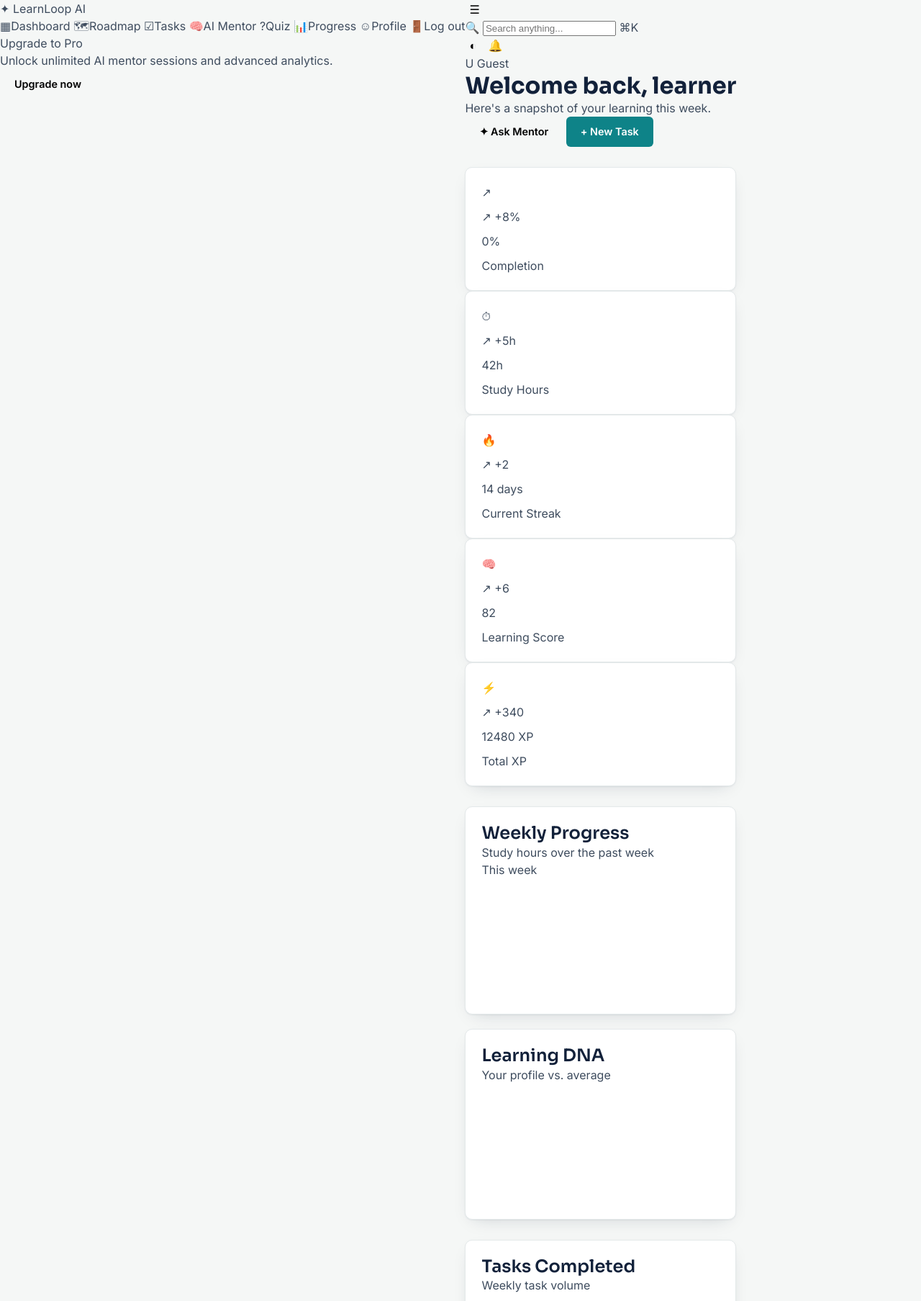
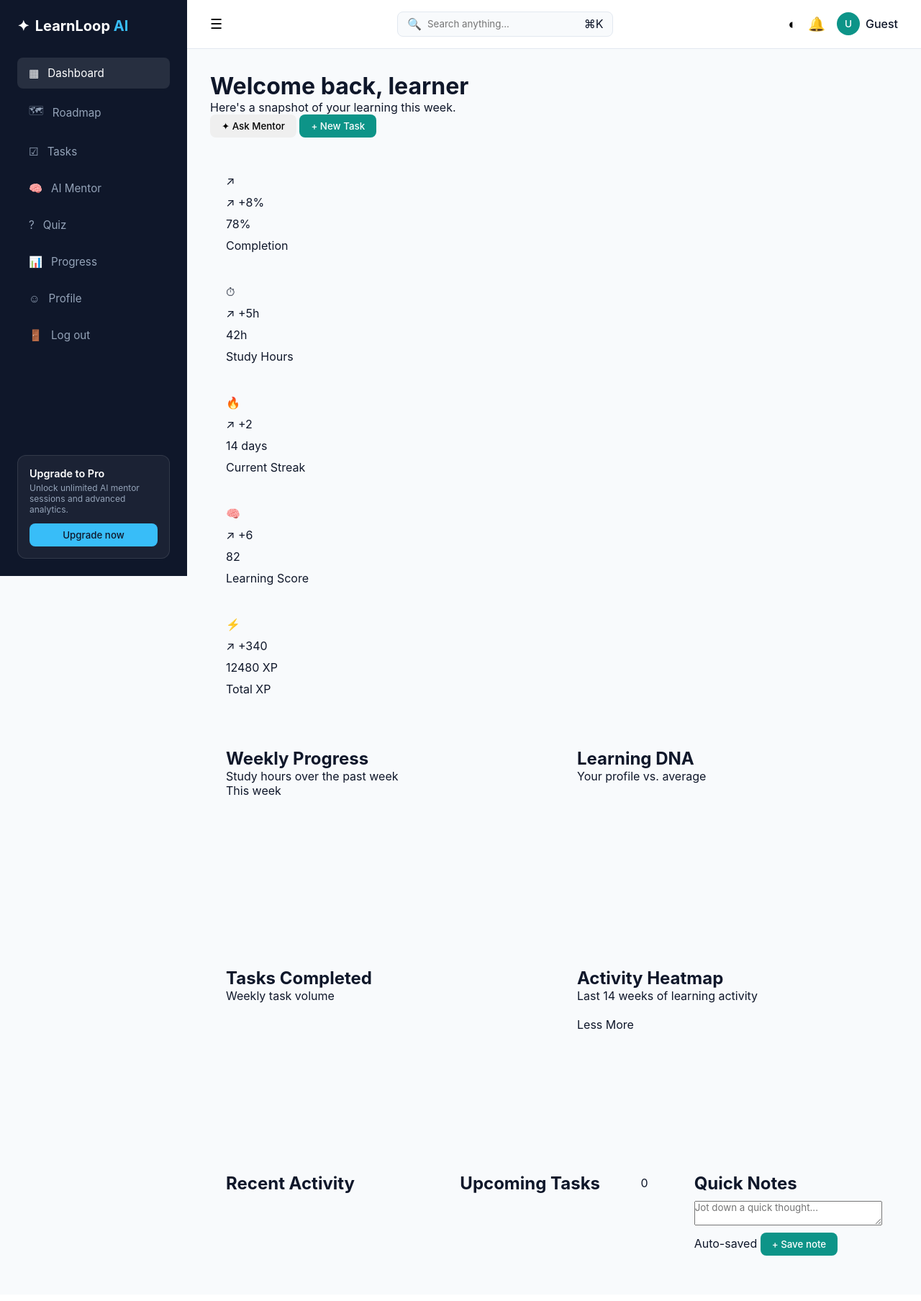
Before and after one commit to sujal530/LearnLoop, a Flask app: page /dashboard in a window 1280 px wide. Shown: the top 1807 px of the page at 72% size. After the commit the page ends 1744 px from the top, so only its background shows below. Run offline with Flask 3, Linux system fonts and the light colour scheme; the visitor is signed in with stand-in values (Sample User, id 1); data comes from the database, SQL or seed files in the repository; both versions use the stored data as it was after the commit; data that the repository does not hold is empty; a map, chart or similar area stays blank.

Commit message:
Debug fixes and feature updates

```diff
--- a/static/css/style.css
+++ b/static/css/style.css
@@ -1,328 +1,207 @@
-/* ==========================================================================
-   LearnLoop — Global Stylesheet
-   Design tokens, reset, typography, and shared components used across
-   every page (buttons, auth forms, nav shell, toasts, progress ring).
-   Load this BEFORE the page-specific stylesheet (dashboard/roadmap/
-   quiz/profile.css) since they consume these custom properties.
-   ========================================================================== */
-
-@import url('https://fonts.googleapis.com/css2?family=Sora:wght@400;600;700&family=Inter:wght@400;500;600&family=IBM+Plex+Mono:wght@400;500&display=swap');
-
-/* ---------- Design tokens ---------- */
+/* Core Reset & Variables */
 :root {
-  /* Surfaces */
-  --ink-900: #12213a;
-  --ink-700: #1d3352;
-  --paper-50: #f5f7f6;
-  --paper-0: #ffffff;
-
-  /* Brand accent — "the loop" */
-  --loop-teal-600: #0b6367;
-  --loop-teal-500: #0e8388;
-  --loop-teal-100: #dcefef;
-
-  /* Secondary accent — "the spark" (streaks, XP, highlights) */
-  --spark-amber-600: #c9820f;
-  --spark-amber-500: #f5a623;
-  --spark-amber-100: #fdeacb;
-
-  /* Status */
-  --coral-600: #c53f21;
-  --coral-500: #e4572e;
-  --coral-100: #fbe0d6;
-
-  /* Text & borders */
-  --slate-700: #3e4c5e;
-  --slate-500: #5b6b79;
-  --slate-300: #9aa7b0;
-  --slate-100: #e4e9ea;
-
-  /* Type */
-  --font-display: 'Sora', 'Segoe UI', sans-serif;
-  --font-body: 'Inter', 'Segoe UI', sans-serif;
-  --font-mono: 'IBM Plex Mono', 'Courier New', monospace;
-
-  /* Shape & motion */
-  --radius-sm: 6px;
-  --radius-md: 10px;
-  --radius-lg: 18px;
-  --shadow-card: 0 1px 2px rgba(18, 33, 58, 0.06), 0 8px 24px -12px rgba(18, 33, 58, 0.22);
-  --transition-base: 160ms ease;
+  --bg-main: #f8fafc;
+  --bg-sidebar: #0f172a;
+  --text-primary: #0f172a;
+  --text-muted: #64748b;
+  --border-color: #e2e8f0;
+  --primary-color: #0d9488;
+  --primary-hover: #0f766e;
 }
 
-/* ---------- Reset ---------- */
-*, *::before, *::after { box-sizing: border-box; }
-html, body, h1, h2, h3, h4, p, ul, ol, figure { margin: 0; padding: 0; }
-body {
-  font-family: var(--font-body);
-  background: var(--paper-50);
-  color: var(--slate-700);
-  line-height: 1.5;
-  -webkit-font-smoothing: antialiased;
-}
-a { color: inherit; text-decoration: none; }
-ul, ol { list-style: none; }
-button { font: inherit; cursor: pointer; border: none; background: none; }
-img { max-width: 100%; display: block; }
-
-h1, h2, h3, h4 {
-  font-family: var(--font-display);
-  color: var(--ink-900);
-  line-height: 1.2;
-}
-h1 { font-size: 2rem; font-weight: 700; }
-h2 { font-size: 1.5rem; font-weight: 600; }
-h3 { font-size: 1.125rem; font-weight: 600; }
-
-:focus-visible {
-  outline: 2px solid var(--loop-teal-500);
-  outline-offset: 2px;
+* {
+  margin: 0;
+  padding: 0;
+  box-sizing: border-box;
+  font-family: -apple-system, BlinkMacSystemFont, "Segoe UI", Roboto, Helvetica, Arial, sans-serif;
 }
 
-/* ---------- Layout shell ---------- */
+body.app-body {
+  background-color: var(--bg-main);
+  color: var(--text-primary);
+  min-height: 100vh;
+}
+
+/* App Shell Layout */
 .app-shell {
   display: flex;
   min-height: 100vh;
+  width: 100%;
 }
 
-.app-sidebar {
-  width: 240px;
-  flex-shrink: 0;
-  background: var(--ink-900);
-  color: var(--paper-50);
-  padding: 24px 16px;
+/* Sidebar Styling */
+.sidebar {
+  width: 260px;
+  min-width: 260px;
+  background-color: var(--bg-sidebar);
+  color: #ffffff;
   display: flex;
   flex-direction: column;
-  gap: 32px;
+  padding: 1.5rem;
+  position: fixed;
+  top: 0;
+  bottom: 0;
+  left: 0;
+  z-index: 100;
+  overflow-y: auto;
 }
 
-.app-sidebar .brand {
-  font-family: var(--font-display);
+.sidebar-brand {
+  font-size: 1.25rem;
   font-weight: 700;
-  font-size: 1.25rem;
-  color: var(--paper-0);
+  margin-bottom: 2rem;
   display: flex;
   align-items: center;
-  gap: 8px;
+  gap: 0.5rem;
 }
 
-.app-sidebar .brand::before {
-  content: "";
-  width: 10px;
-  height: 10px;
-  border-radius: 50%;
-  border: 2px solid var(--loop-teal-500);
-  border-top-color: transparent;
+.brand-accent {
+  color: #38bdf8;
 }
 
-.app-nav-link {
-  display: block;
-  padding: 10px 12px;
-  border-radius: var(--radius-sm);
-  color: var(--slate-300);
-  font-size: 0.9rem;
-  transition: background var(--transition-base), color var(--transition-base);
+.sidebar-nav {
+  display: flex;
+  flex-direction: column;
+  gap: 0.5rem;
+  flex-grow: 1;
 }
 
-.app-nav-link:hover,
-.app-nav-link.is-active {
-  background: rgba(255, 255, 255, 0.08);
-  color: var(--paper-0);
+.sidebar-nav .nav-link {
+  display: flex;
+  align-items: center;
+  gap: 0.75rem;
+  padding: 0.75rem 1rem;
+  color: #94a3b8;
+  text-decoration: none;
+  border-radius: 0.5rem;
+  font-size: 0.95rem;
+  transition: all 0.2s ease;
 }
 
-.app-main {
-  flex: 1;
-  padding: 32px 40px;
-  max-width: 1200px;
+.sidebar-nav .nav-link:hover,
+.sidebar-nav .nav-link-active {
+  background-color: rgba(255, 255, 255, 0.1);
+  color: #ffffff;
 }
 
-/* ---------- Buttons ---------- */
-.btn {
-  display: inline-flex;
+.sidebar-upgrade {
+  background-color: rgba(255, 255, 255, 0.05);
+  padding: 1rem;
+  border-radius: 0.75rem;
+  border: 1px solid rgba(255, 255, 255, 0.1);
+  margin-top: auto;
+}
+
+.upgrade-title {
+  font-weight: 600;
+  font-size: 0.9rem;
+  margin-bottom: 0.25rem;
+}
+
+.upgrade-copy {
+  font-size: 0.75rem;
+  color: #94a3b8;
+  margin-bottom: 0.75rem;
+}
+
+/* Main Panel Layout */
+.main-panel {
+  margin-left: 260px;
+  flex-grow: 1;
+  display: flex;
+  flex-direction: column;
+  min-width: 0;
+  width: calc(100% - 260px);
+}
+
+.topbar {
+  display: flex;
+  align-items: center;
+  justify-content: space-between;
+  padding: 1rem 2rem;
+  background-color: #ffffff;
+  border-bottom: 1px solid var(--border-color);
+  position: sticky;
+  top: 0;
+  z-index: 90;
+}
+
+.topbar-search {
+  display: flex;
+  align-items: center;
+  background-color: var(--bg-main);
+  border: 1px solid var(--border-color);
+  padding: 0.4rem 0.8rem;
+  border-radius: 0.5rem;
+  gap: 0.5rem;
+  width: 300px;
+}
+
+.topbar-search input {
+  border: none;
+  background: transparent;
+  outline: none;
+  width: 100%;
+}
+
+.topbar-actions {
+  display: flex;
+  align-items: center;
+  gap: 1rem;
+}
+
+.user-menu {
+  display: flex;
+  align-items: center;
+  gap: 0.5rem;
+  font-weight: 500;
+}
+
+.user-avatar {
+  width: 32px;
+  height: 32px;
+  background-color: var(--primary-color);
+  color: white;
+  border-radius: 50%;
+  display: flex;
   align-items: center;
   justify-content: center;
-  gap: 8px;
-  padding: 10px 20px;
-  border-radius: var(--radius-sm);
-  font-weight: 600;
-  font-size: 0.9rem;
-  transition: transform var(--transition-base), box-shadow var(--transition-base), background var(--transition-base);
-}
-.btn:active { transform: translateY(1px); }
-
-.btn-primary { background: var(--loop-teal-500); color: var(--paper-0); }
-.btn-primary:hover { background: var(--loop-teal-600); }
-
-.btn-secondary {
-  background: var(--paper-0);
-  color: var(--ink-900);
-  border: 1px solid var(--slate-100);
-}
-.btn-secondary:hover { border-color: var(--slate-300); }
-
-.btn-ghost { color: var(--slate-500); }
-.btn-ghost:hover { color: var(--ink-900); }
-
-#login-btn, #register-btn {
-  width: 100%;
-  margin-top: 8px;
+  font-size: 0.85rem;
 }
 
-/* ---------- Forms & auth ---------- */
-.auth-page {
-  min-height: 100vh;
-  display: grid;
-  place-items: center;
-  background: var(--paper-50);
-  padding: 24px;
+.page-content {
+  padding: 2rem;
+  flex-grow: 1;
 }
 
-.login-card {
-  width: 100%;
-  max-width: 380px;
-  background: var(--paper-0);
-  border-radius: var(--radius-lg);
-  box-shadow: var(--shadow-card);
-  padding: 40px 32px;
+/* Base Buttons & Helpers */
+.btn {
+  padding: 0.5rem 1rem;
+  border-radius: 0.5rem;
+  border: none;
+  font-weight: 500;
+  cursor: pointer;
+  transition: background-color 0.2s ease;
 }
 
-.login-card h1 { font-size: 1.5rem; margin-bottom: 4px; }
-
-.login-card .subtitle {
-  color: var(--slate-500);
-  font-size: 0.9rem;
-  margin-bottom: 24px;
+.btn-primary {
+  background-color: var(--primary-color);
+  color: white;
 }
 
-.form-group { margin-bottom: 18px; }
-
-.form-label {
-  display: block;
-  font-size: 0.8rem;
-  font-weight: 600;
-  color: var(--slate-700);
-  margin-bottom: 6px;
+.btn-primary:hover {
+  background-color: var(--primary-hover);
 }
 
-.form-input,
-#email, #password {
+.btn-upgrade {
   width: 100%;
-  padding: 11px 14px;
-  border-radius: var(--radius-sm);
-  border: 1px solid var(--slate-100);
-  background: var(--paper-50);
-  font-family: var(--font-body);
-  font-size: 0.95rem;
-  color: var(--ink-900);
-  transition: border-color var(--transition-base);
+  background-color: #38bdf8;
+  color: #0f172a;
 }
 
-.form-input:focus,
-#email:focus, #password:focus {
-  outline: none;
-  border-color: var(--loop-teal-500);
+.icon-btn {
+  background: none;
+  border: none;
+  font-size: 1.2rem;
+  cursor: pointer;
 }
-
-.form-footer {
-  margin-top: 20px;
-  text-align: center;
-  font-size: 0.85rem;
-  color: var(--slate-500);
-}
-.form-footer a { color: var(--loop-teal-600); font-weight: 600; }
-
-/* ---------- Cards (shared base) ---------- */
-.card {
-  background: var(--paper-0);
-  border-radius: var(--radius-md);
-  border: 1px solid var(--slate-100);
-  box-shadow: var(--shadow-card);
-  padding: 20px;
-}
-
-/* ---------- Badges ---------- */
-.badge {
-  display: inline-flex;
-  align-items: center;
-  padding: 3px 10px;
-  border-radius: 999px;
-  font-size: 0.75rem;
-  font-weight: 600;
-  font-family: var(--font-mono);
-}
-.badge-success { background: var(--loop-teal-100); color: var(--loop-teal-600); }
-.badge-warning { background: var(--spark-amber-100); color: var(--spark-amber-600); }
-.badge-danger  { background: var(--coral-100); color: var(--coral-600); }
-
-/* ---------- Signature element: the loop progress ring ---------- */
-/* Usage: <div class="progress-ring" style="--progress: 72"><span>72%</span></div> */
-.progress-ring {
-  --progress: 0;
-  width: 64px;
-  height: 64px;
-  border-radius: 50%;
-  display: grid;
-  place-items: center;
-  background: conic-gradient(
-    var(--loop-teal-500) calc(var(--progress) * 1%),
-    var(--slate-100) 0
-  );
-}
-
-.progress-ring span {
-  width: 48px;
-  height: 48px;
-  border-radius: 50%;
-  background: var(--paper-0);
-  display: grid;
-  place-items: center;
-  font-family: var(--font-mono);
-  font-size: 0.8rem;
-  font-weight: 600;
-  color: var(--ink-900);
-}
-
-/* ---------- Toast notifications (used by showToast in JS) ---------- */
-#toast-container {
-  position: fixed;
-  bottom: 24px;
-  right: 24px;
-  display: flex;
-  flex-direction: column;
-  gap: 10px;
-  z-index: 1000;
-}
-
-.toast {
-  min-width: 240px;
-  padding: 12px 16px;
-  border-radius: var(--radius-sm);
-  background: var(--ink-900);
-  color: var(--paper-0);
-  font-size: 0.875rem;
-  box-shadow: var(--shadow-card);
-  animation: toast-in 200ms ease;
-  border-left: 4px solid var(--slate-300);
-}
-.toast-success { border-left-color: var(--loop-teal-500); }
-.toast-error   { border-left-color: var(--coral-500); }
-.toast-info    { border-left-color: var(--spark-amber-500); }
-
-@keyframes toast-in {
-  from { opacity: 0; transform: translateY(8px); }
-  to   { opacity: 1; transform: translateY(0); }
-}
-
-/* ---------- Empty states ---------- */
-.empty-state { text-align: center; padding: 48px 24px; color: var(--slate-500); }
-.empty-state h3 { color: var(--ink-900); margin-bottom: 6px; }
-
-@media (prefers-reduced-motion: reduce) {
-  * { animation-duration: 0.001ms !important; transition-duration: 0.001ms !important; }
-}
-
-@media (max-width: 768px) {
-  .app-shell { flex-direction: column; }
-  .app-sidebar { width: 100%; flex-direction: row; overflow-x: auto; }
-  .app-main { padding: 20px; }
-}
--- a/static/js/dashboard.js
+++ b/static/js/dashboard.js
@@ -3,27 +3,38 @@
  * -----------------------------------------------------------------------
  * Populates #dashboard-container: summary stats, the upcoming tasks list,
  * and the charts defined in charts.js.
- *
- * DEPENDS ON (must load before this file):
- *   - script.js  -> fetchJson(), getEmbeddedData()
- *   - charts.js  -> initDashboardCharts()
- *
- * DATA SOURCE
- * Tries embedded JSON first (<script type="application/json" id="dashboard-data">
- * rendered by Flask/Jinja on GET /dashboard), then falls back to fetching
- * /progress and /tasks directly. This avoids requiring a new API route.
- *
- * SCOPE NOTE: "streak" and "study hours" appear in the pitch deck, but need a
- * per-day activity log that isn't in the current schema (Progress only has
- * topic/completion, Tasks only has status/deadline — no completed_at date).
- * Those two are left out rather than faked; everything below is computed
- * from real Progress/Tasks columns.
- *
- * IDS ADDED OUT OF NECESSITY (not in the shared id list, which has no ids
- * for dashboard stat widgets): overall-completion-value, upcoming-tasks-count,
- * upcoming-tasks-list. All three must exist inside #dashboard-container.
  */
 
+// Safety Fallbacks for helper functions if script.js isn't loaded first
+if (typeof getEmbeddedData !== 'function') {
+    window.getEmbeddedData = function(id) {
+        const scriptTag = document.getElementById(id);
+        if (scriptTag && scriptTag.textContent) {
+            try {
+                return JSON.parse(scriptTag.textContent);
+            } catch (e) {
+                return null;
+            }
+        }
+        return null;
+    };
+}
+
+if (typeof fetchJson !== 'function') {
+    window.fetchJson = async function(url) {
+        try {
+            const response = await fetch(url);
+            if (!response.ok) return null;
+            return await response.json();
+        } catch (e) {
+            return null;
+        }
+    };
+}
+
+/**
+ * Fetches dashboard data from embedded JSON script tag or falls back to APIs.
+ */
 async function loadDashboardData() {
     const embeddedData = getEmbeddedData('dashboard-data');
     if (embeddedData) {
@@ -56,7 +67,7 @@ function calculateOverallCompletion(progressData) {
 }
 
 /**
- * Renders the small summary stat cards inside #dashboard-container.
+ * Renders the summary stat cards inside #dashboard-container.
  */
 function renderSummaryStats(dashboardData) {
     const overallCompletionElement = document.getElementById('overall-completion-value');
@@ -65,7 +76,7 @@ function renderSummaryStats(dashboardData) {
     const overallCompletion = calculateOverallCompletion(dashboardData.progress);
     const upcomingTasks = (dashboardData.tasks || []).filter((task) => task.status !== 'completed');
 
-    if (overallCompletionElement) {
+    if (overallCompletionElement && overallCompletion > 0) {
         overallCompletionElement.textContent = `${overallCompletion}%`;
     }
 
@@ -86,28 +97,21 @@ function renderUpcomingTasksList(taskData) {
 
     const upcomingTasks = (taskData || [])
         .filter((task) => task.status !== 'completed')
-        .sort((firstTask, secondTask) => new Date(firstTask.deadline) - new Date(secondTask.deadline));
+        .sort((firstTask, secondTask) => new Date(firstTask.deadline || 0) - new Date(secondTask.deadline || 0));
 
+    // Only overwrite list if API returned tasks
+    if (upcomingTasks.length > 0) {
         upcomingTasksList.innerHTML = '';
-
-    if (upcomingTasks.length === 0) {
-        const emptyStateItem = document.createElement('li');
-        emptyStateItem.className = 'task-item task-item-empty';
-        emptyStateItem.textContent = 'No upcoming tasks. You are all caught up!';
-        upcomingTasksList.appendChild(emptyStateItem);
-        return;
-    }
-
         upcomingTasks.forEach((task) => {
             const taskItem = document.createElement('li');
-        taskItem.className = 'task-item';
+            taskItem.className = 'upcoming-task-item';
 
             const taskTitle = document.createElement('span');
-        taskTitle.className = 'task-item-title';
+            taskTitle.className = 'task-title';
             taskTitle.textContent = task.title;
 
             const taskDeadline = document.createElement('span');
-        taskDeadline.className = 'task-item-deadline';
+            taskDeadline.className = 'task-due';
             taskDeadline.textContent = task.deadline
                 ? new Date(task.deadline).toLocaleDateString()
                 : 'No deadline';
@@ -117,7 +121,11 @@ function renderUpcomingTasksList(taskData) {
             upcomingTasksList.appendChild(taskItem);
         });
     }
+}
 
+/**
+ * Initializes all dashboard components safely.
+ */
 async function initDashboardPage() {
     const dashboardContainer = document.getElementById('dashboard-container');
     if (!dashboardContainer) {
@@ -129,8 +137,15 @@ async function initDashboardPage() {
     renderSummaryStats(dashboardData);
     renderUpcomingTasksList(dashboardData.tasks);
 
-    if (typeof initDashboardCharts === 'function') {
+    // Safely execute chart drawing if Chart.js and helper are loaded
+    if (typeof Chart !== 'undefined' && typeof initDashboardCharts === 'function') {
+        try {
             initDashboardCharts(dashboardData);
+        } catch (err) {
+            console.error('Failed to initialize charts:', err);
+        }
+    } else {
+        console.warn('Chart.js or initDashboardCharts function is not ready yet.');
     }
 }
 
```
Also changed, not shown: static/js/script.js (+15 -98 lines), database/database.db, 1 other file. Lines whose indentation alone changed are shown as unchanged.
